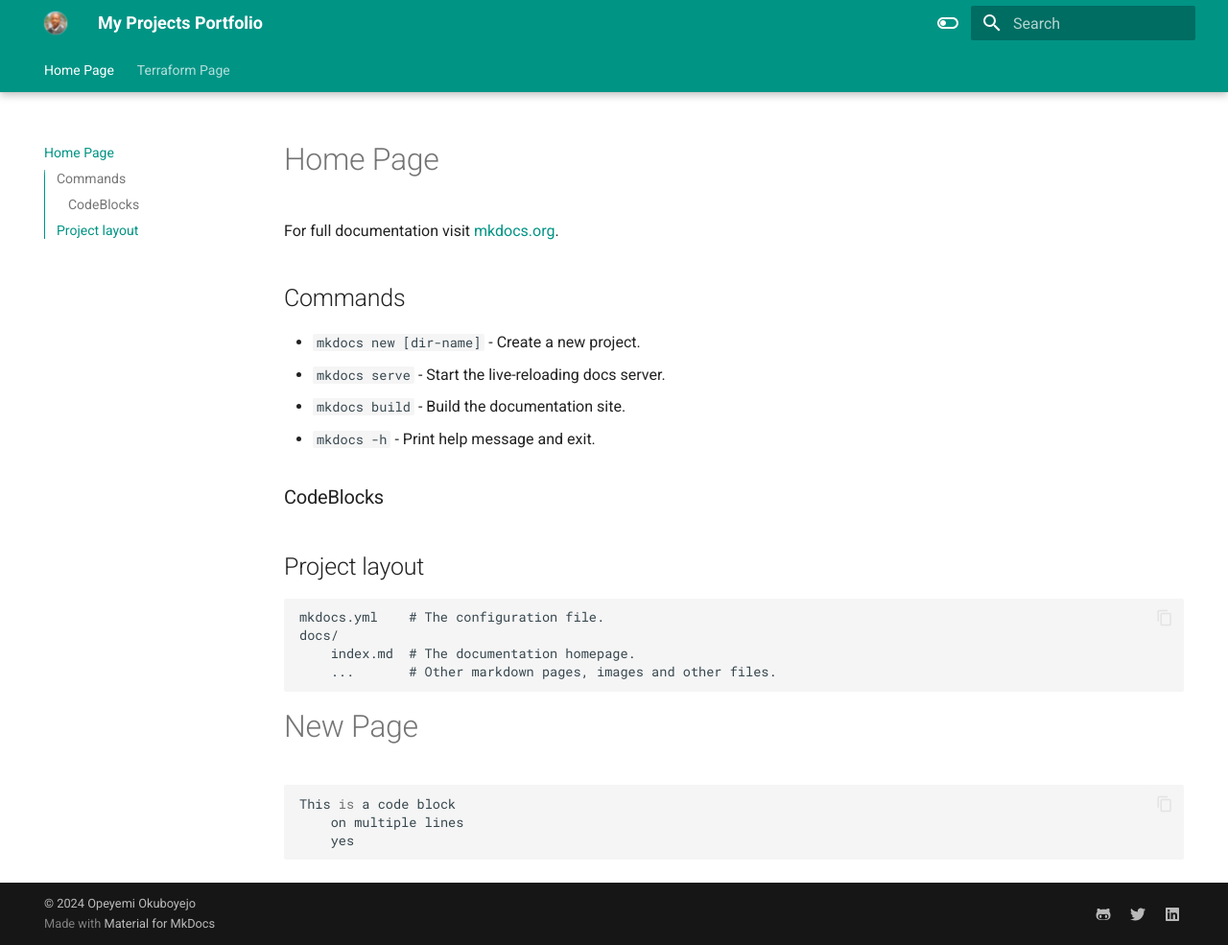
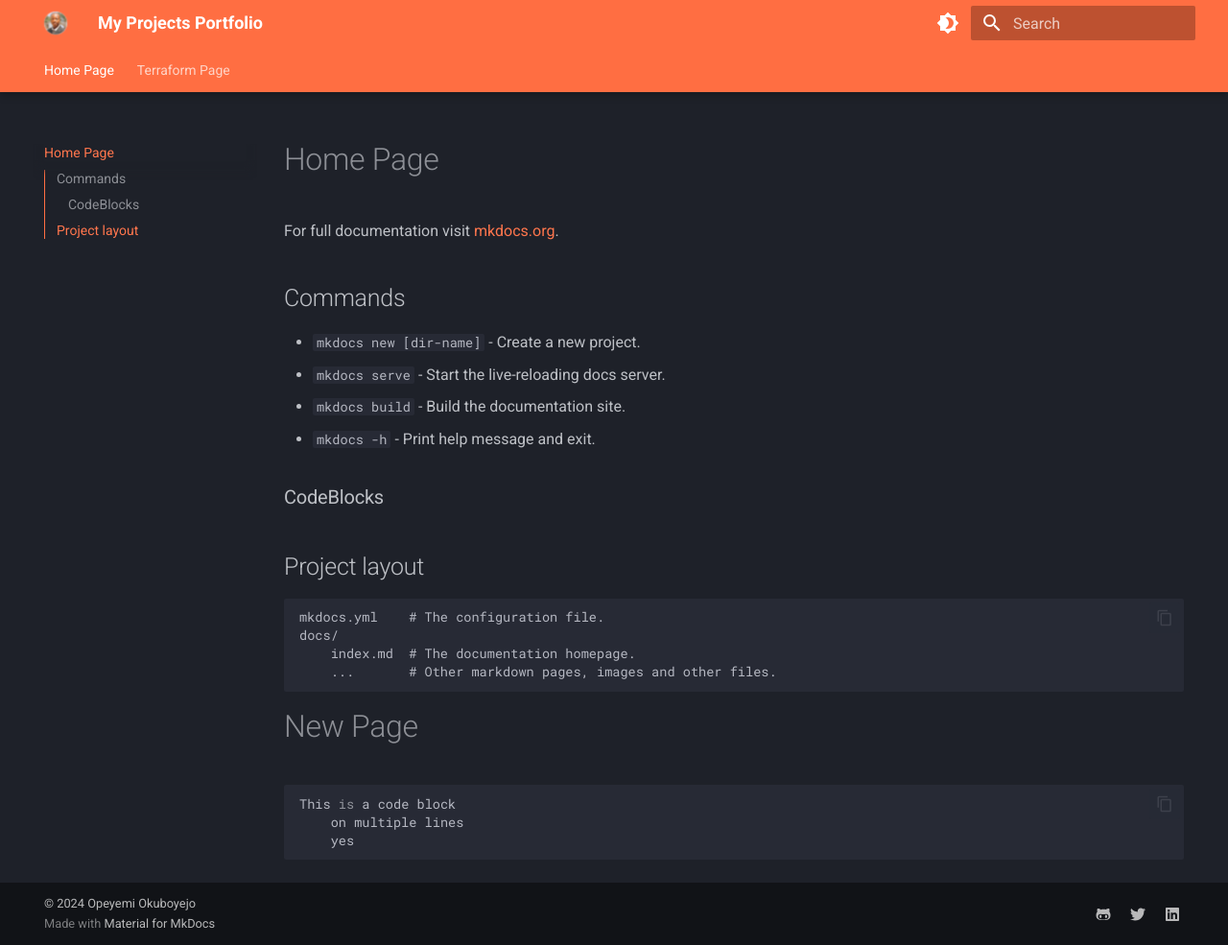
Before and after one commit to opeyemitechpro/my-projects, an MkDocs documentation site: the page built from docs/index.md, in a window 1280 px wide and 985 px high. Shown: the whole window at 96% size. Built offline with MkDocs 1.6.1 and Material for MkDocs 9.7.7, drawn with Linux system fonts in a browser that asks for light colours.

Commit message:
Update mkdocs.yml

```diff
--- a/mkdocs.yml
+++ b/mkdocs.yml
@@ -25,18 +25,19 @@
   logo: images/favicon.png
   language: en
   palette:
+    - scheme: slate
+      toggle:
+        icon: material/brightness-4
+        name: Switch to dark mode
+      primary: deep orange
+      accent: red
     - scheme: default
       toggle:
-        icon: material/toggle-switch-off-outline
-        name: Switch to dark mode
-      primary: teal
-      accent: purple
-    - scheme: slate
-      toggle:
-        icon: material/toggle-switch
+        icon: material/brightness-7
         name: Switch to light mode
-      primary: teal
-      accent: lime
+      primary: deep orange
+      accent: red
+
 
 plugins:
   - social
```
